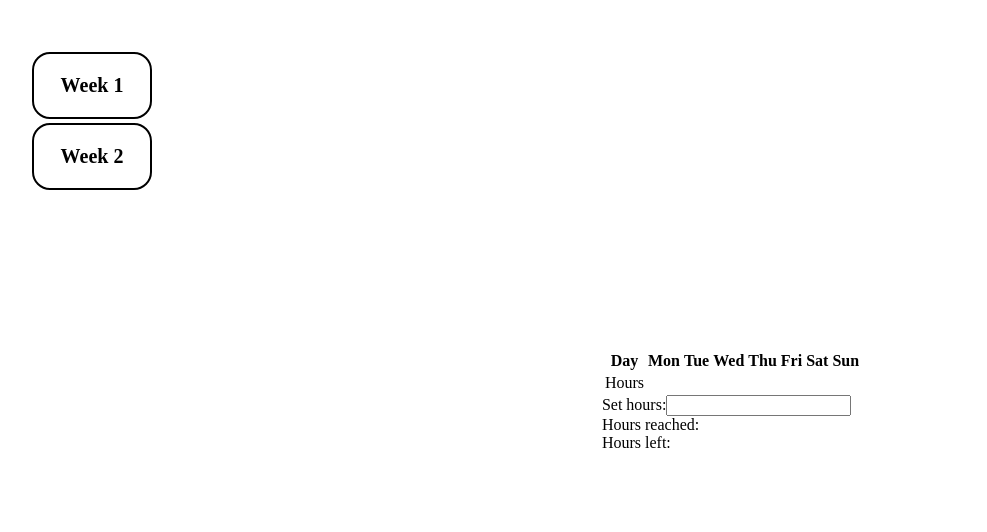
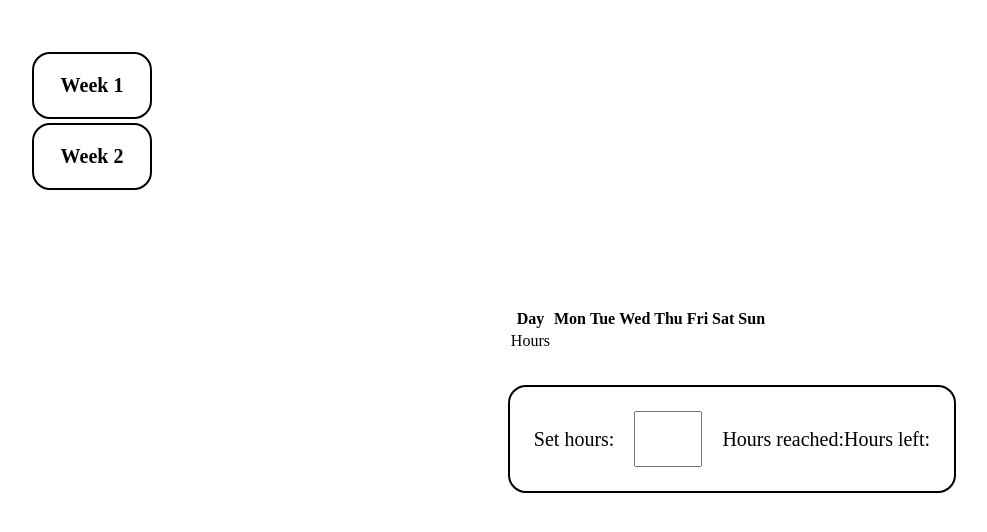
Before and after one commit to reytiartur/productivity-tracker, a plain HTML site: page index.html in a window 1280 px wide. Shown: the whole page, without its empty margins (4-991 px from the left). Drawn offline with Linux system fonts and the light colour scheme.

Commit message:
New section's layout

```diff
--- a/style.css
+++ b/style.css
@@ -40,3 +40,21 @@ body {
     align-items: center;
     overflow: hidden;
 }
+
+.counts {
+    display: flex;
+    align-items: center;
+    margin-top: 2rem;
+    border: 2px solid black;
+    padding: 1.5rem;
+    border-radius: 18px;
+    font-size: 1.25em;
+}
+
+input[type="number"] {
+    width: 3em;
+    height: 2.5em;
+    margin-inline: 1em;
+    text-align: center;
+    font-size: 1em;
+}
```
